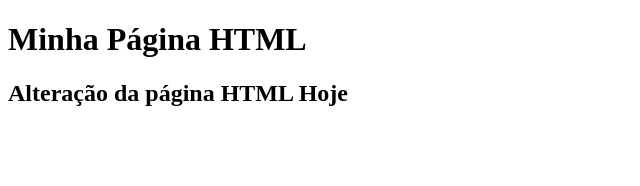
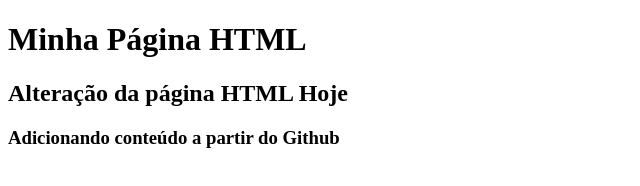
Before and after one commit to taynaanacleto/gama-no-github, a plain HTML site: page index.html in a window 1280 px wide. Shown: the whole page, without its empty margins (0-640 px from the left). Drawn offline with Linux system fonts and the light colour scheme.

Commit message:
Atualização a partir do Github

```diff
--- a/index.html
+++ b/index.html
@@ -8,8 +8,7 @@
 </head>
 <body>
     <h1>Minha Página HTML</h1>
-
     <h2>Alteração da página HTML Hoje</h2>
-
+    <h3> Adicionando conteúdo a partir do Github </3>
 </body>
 </html>
```
